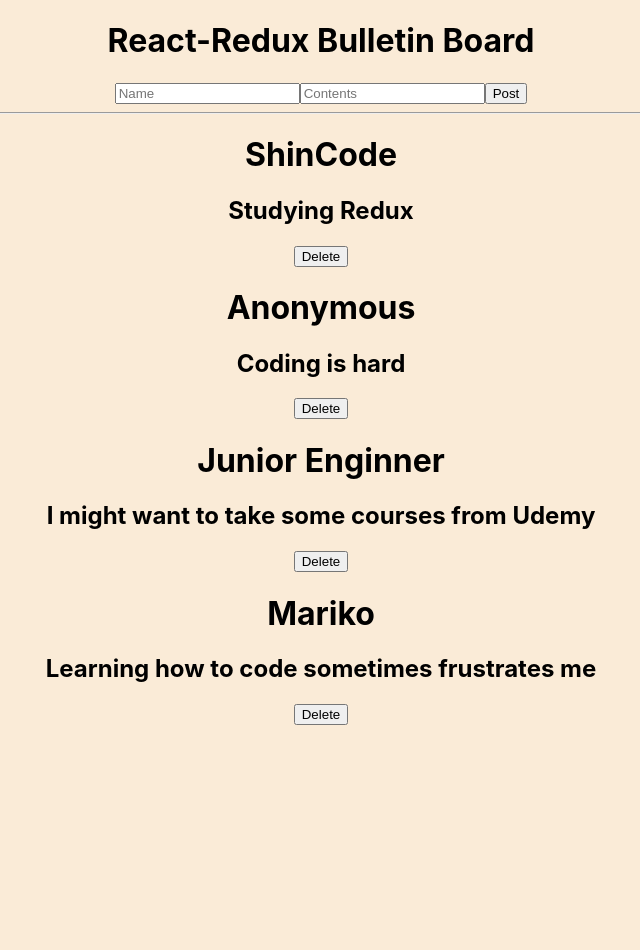
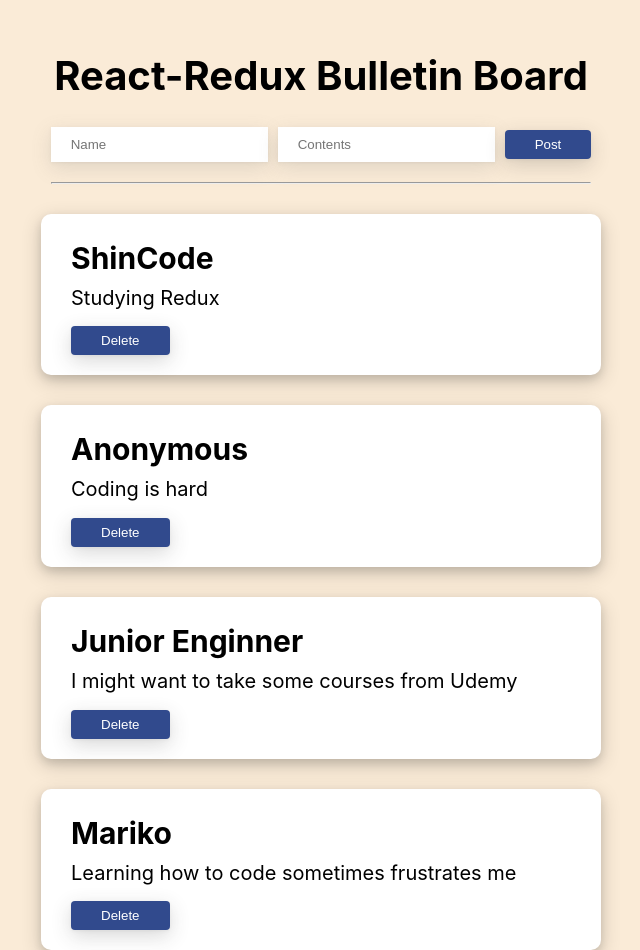
Before and after one commit to marikomands/React-Redux-Board-App, a React (Create React App) app: page / in a window 1280 px wide. Shown: the whole page, without its empty margins (319-959 px from the left). Before the commit the page ends 800 px from the top, so only its background shows below. Built offline with nearby package versions, Linux system fonts and the light colour scheme.

Commit message:
changed designed for this board

```diff
--- a/src/App.css
+++ b/src/App.css
@@ -1,38 +1,56 @@
 .App {
-  text-align: center;
-}
-
-.App-logo {
-  height: 40vmin;
-  pointer-events: none;
-}
-
-@media (prefers-reduced-motion: no-preference) {
-  .App-logo {
-    animation: App-logo-spin infinite 20s linear;
-  }
-}
-
-.App-header {
-  background-color: #282c34;
-  min-height: 100vh;
   display: flex;
   flex-direction: column;
   align-items: center;
-  justify-content: center;
-  font-size: calc(10px + 2vmin);
-  color: white;
+  padding: 1.5rem;
+  height: 100vh;
 }
 
-.App-link {
-  color: #61dafb;
+.App h1 {
+  font-size: 2.5rem;
 }
 
-@keyframes App-logo-spin {
-  from {
-    transform: rotate(0deg);
-  }
-  to {
-    transform: rotate(360deg);
-  }
+hr {
+  margin-top: 20px;
+  margin-bottom: 0;
 }
+
+.displayPosts .post {
+  margin-top: 30px;
+  box-shadow: 0 4px 8px 0 rgba(0, 0, 0, 0.1), 0 6px 20px 0 rgba(0, 0, 0, 0.19);
+  padding: 20px 30px;
+  border-radius: 10px;
+  min-width: 500px;
+  background-color: white;
+}
+
+.displayPosts .postName {
+  font-size: 30px;
+  margin-top: 6px;
+}
+
+.displayPosts .postContent {
+  margin-top: -10px;
+  font-size: 20px;
+  font-weight: 400;
+}
+
+input {
+  padding: 10px 20px;
+  margin-right: 10px;
+  border: none;
+  box-shadow: 0 1px 3px 0 rgba(123, 123, 123, 0.1),
+    0 6px 20px 0 rgba(118, 118, 118, 0.19);
+  outline: none;
+}
+
+button {
+  padding: 7px 30px;
+  border: none;
+  border-radius: 4px;
+  box-shadow: 0 1px 3px 0 rgba(123, 123, 123, 0.1),
+    0 6px 20px 0 rgba(55, 55, 55, 0.19);
+  background-color: #314a8d;
+  color: white;
+  cursor: pointer;
+}
```
